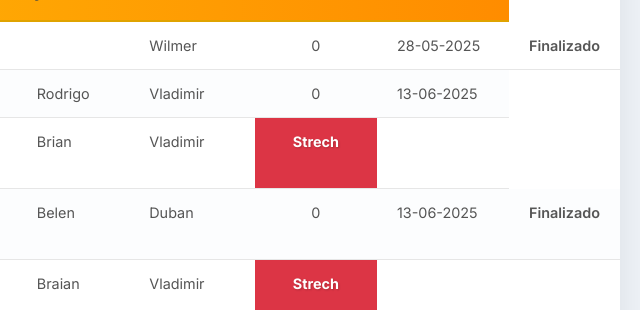
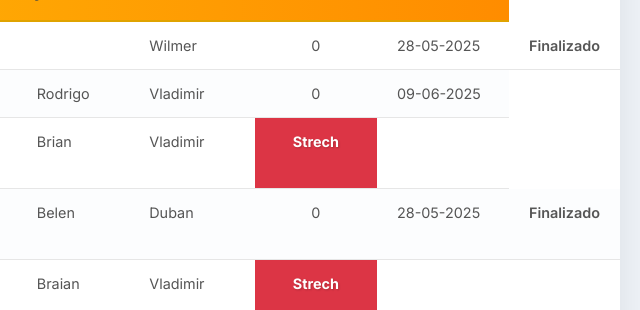
Before and after one commit to CelulaACDC/sprint95-6, a plain HTML site: page index.html in a window 1280 px wide. Shown: the part 320-630 px from the top of the page, 640-1280 px from the left. Drawn offline with Linux system fonts and the light colour scheme.

Commit message:
index.html

```diff
--- a/index.html
+++ b/index.html
@@ -227,7 +227,7 @@
                     <td>REPORTE GEOHUB MEDIOS DE PAGO</td>
                     <td>Rodrigo</td>
                     <td>Vladimir</td>
-                    <td class="priority-0">0</td> <td>13-06-2025</td>
+                    <td class="priority-0">0</td> <td>09-06-2025</td>
                 </tr>
                 <tr>
                     <td>HU_EP_GEO_10261- Retiro de Claves de Supervisor en Proceso de RMA</td>
@@ -239,7 +239,7 @@
                     <td>HU_EP_GEO_10310 - Envió de trama de geo referenciación de OMS a GEO y a People</td>
                     <td>Belen</td>
                     <td>Duban</td>
-		    <td class="priority-0">0</td> <td>13-06-2025</td>
+		    <td class="priority-0">0</td> <td>28-05-2025</td>
 	            <td class="status-finalizado">Finalizado</td>
 
                 </tr>
```
